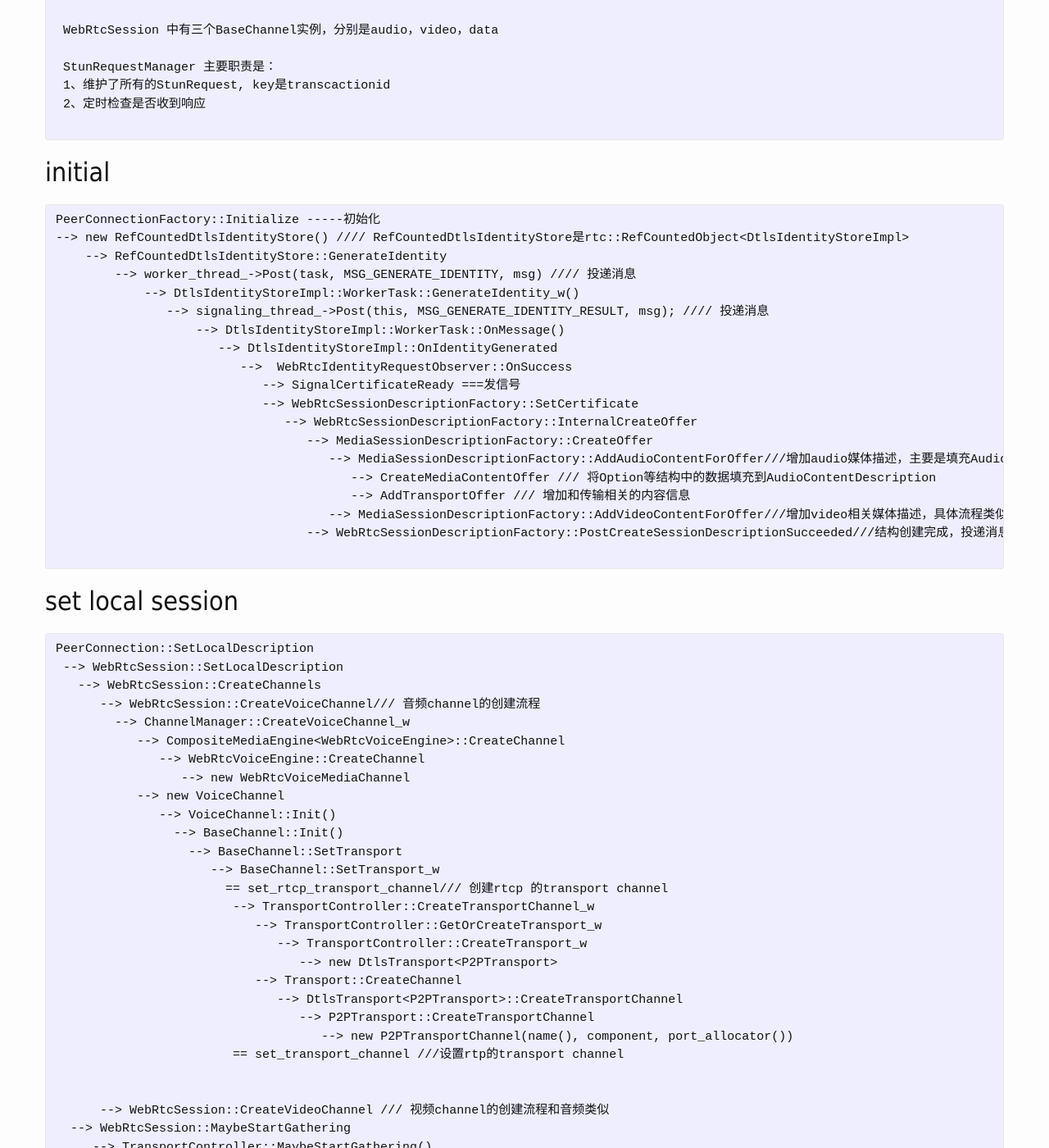
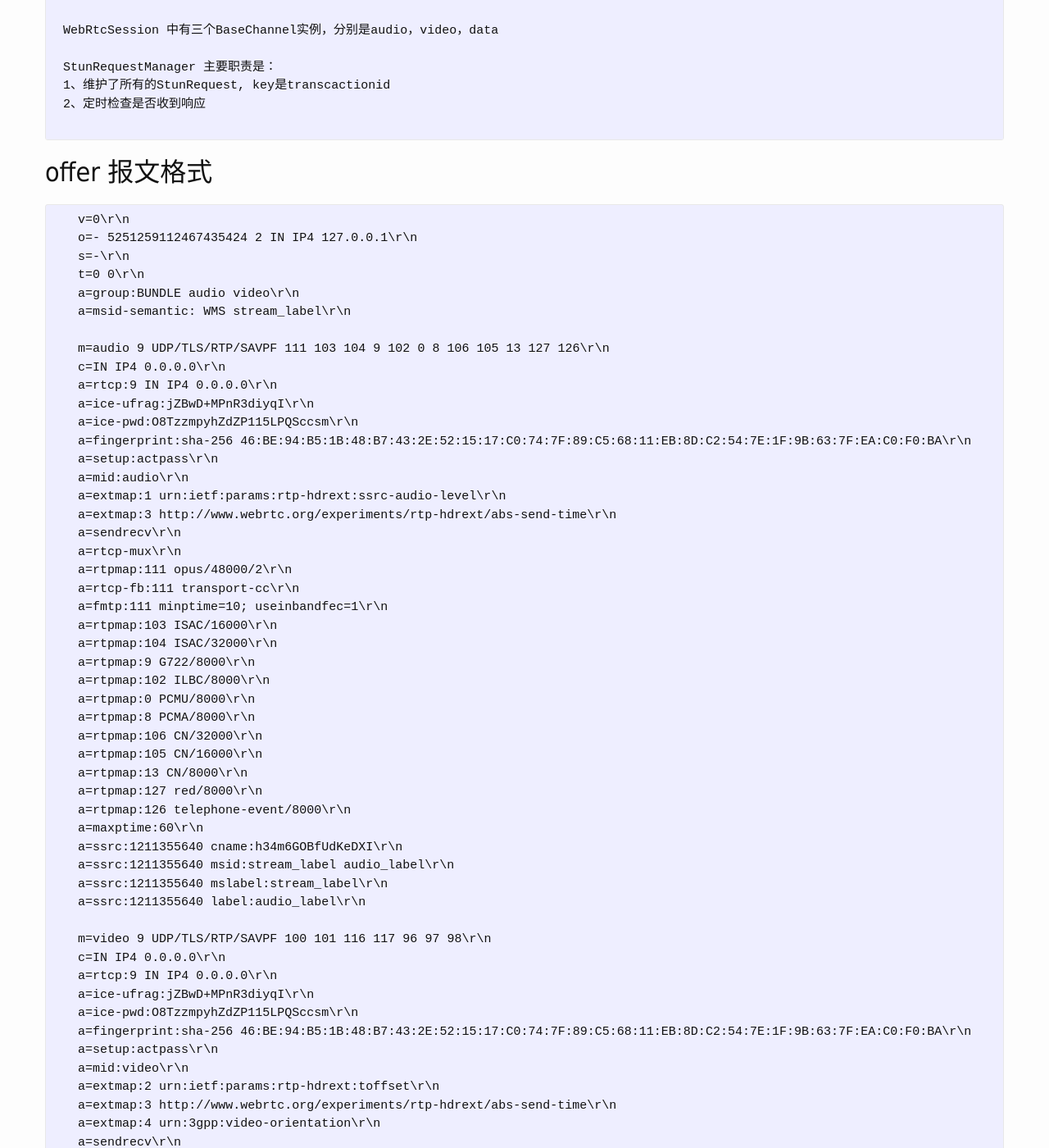
Before and after one commit to haska1025/haska1025.github.io, a Jekyll site: the page built from _posts/2019-01-21-create_offer.md, in a window 1280 px wide and 1400 px high, scrolled down 1579 px. Shown: the whole window at 82% size. Built offline with Jekyll 4.4.1, drawn with Linux system fonts in a browser that asks for light colours; our own code applies the rules of GitHub Pages for plain Markdown files; some of the changed text lies outside the part shown.

Commit message:
Update 2019-01-21-create_offer.md

````diff
--- a/_posts/2019-01-21-create_offer.md
+++ b/_posts/2019-01-21-create_offer.md
@@ -66,6 +66,91 @@
  1、维护了所有的StunRequest, key是transcactionid
  2、定时检查是否收到响应
 
+```
+## offer 报文格式
+
+```c
+   v=0\r\n
+   o=- 5251259112467435424 2 IN IP4 127.0.0.1\r\n
+   s=-\r\n
+   t=0 0\r\n
+   a=group:BUNDLE audio video\r\n
+   a=msid-semantic: WMS stream_label\r\n
+
+   m=audio 9 UDP/TLS/RTP/SAVPF 111 103 104 9 102 0 8 106 105 13 127 126\r\n
+   c=IN IP4 0.0.0.0\r\n
+   a=rtcp:9 IN IP4 0.0.0.0\r\n
+   a=ice-ufrag:jZBwD+MPnR3diyqI\r\n
+   a=ice-pwd:O8TzzmpyhZdZP115LPQSccsm\r\n
+   a=fingerprint:sha-256 46:BE:94:B5:1B:48:B7:43:2E:52:15:17:C0:74:7F:89:C5:68:11:EB:8D:C2:54:7E:1F:9B:63:7F:EA:C0:F0:BA\r\n
+   a=setup:actpass\r\n
+   a=mid:audio\r\n
+   a=extmap:1 urn:ietf:params:rtp-hdrext:ssrc-audio-level\r\n
+   a=extmap:3 http://www.webrtc.org/experiments/rtp-hdrext/abs-send-time\r\n
+   a=sendrecv\r\n
+   a=rtcp-mux\r\n
+   a=rtpmap:111 opus/48000/2\r\n
+   a=rtcp-fb:111 transport-cc\r\n
+   a=fmtp:111 minptime=10; useinbandfec=1\r\n
+   a=rtpmap:103 ISAC/16000\r\n
+   a=rtpmap:104 ISAC/32000\r\n
+   a=rtpmap:9 G722/8000\r\n
+   a=rtpmap:102 ILBC/8000\r\n
+   a=rtpmap:0 PCMU/8000\r\n
+   a=rtpmap:8 PCMA/8000\r\n
+   a=rtpmap:106 CN/32000\r\n
+   a=rtpmap:105 CN/16000\r\n
+   a=rtpmap:13 CN/8000\r\n
+   a=rtpmap:127 red/8000\r\n
+   a=rtpmap:126 telephone-event/8000\r\n
+   a=maxptime:60\r\n
+   a=ssrc:1211355640 cname:h34m6GOBfUdKeDXI\r\n
+   a=ssrc:1211355640 msid:stream_label audio_label\r\n
+   a=ssrc:1211355640 mslabel:stream_label\r\n
+   a=ssrc:1211355640 label:audio_label\r\n
+
+   m=video 9 UDP/TLS/RTP/SAVPF 100 101 116 117 96 97 98\r\n
+   c=IN IP4 0.0.0.0\r\n
+   a=rtcp:9 IN IP4 0.0.0.0\r\n
+   a=ice-ufrag:jZBwD+MPnR3diyqI\r\n
+   a=ice-pwd:O8TzzmpyhZdZP115LPQSccsm\r\n
+   a=fingerprint:sha-256 46:BE:94:B5:1B:48:B7:43:2E:52:15:17:C0:74:7F:89:C5:68:11:EB:8D:C2:54:7E:1F:9B:63:7F:EA:C0:F0:BA\r\n
+   a=setup:actpass\r\n
+   a=mid:video\r\n
+   a=extmap:2 urn:ietf:params:rtp-hdrext:toffset\r\n
+   a=extmap:3 http://www.webrtc.org/experiments/rtp-hdrext/abs-send-time\r\n
+   a=extmap:4 urn:3gpp:video-orientation\r\n
+   a=sendrecv\r\n
+   a=rtcp-mux\r\n
+   a=rtpmap:100 VP8/90000\r\n
+   a=rtcp-fb:100 ccm fir\r\n
+   a=rtcp-fb:100 nack\r\n
+   a=rtcp-fb:100 nack pli\r\n
+   a=rtcp-fb:100 goog-remb\r\n
+   a=rtcp-fb:100 transport-cc\r\n
+   a=rtpmap:101 VP9/90000\r\n
+   a=rtcp-fb:101 ccm fir\r\n
+   a=rtcp-fb:101 nack\r\n
+   a=rtcp-fb:101 nack pli\r\n
+   a=rtcp-fb:101 goog-remb\r\n
+   a=rtcp-fb:101 transport-cc\r\n
+   a=rtpmap:116 red/90000\r\n
+   a=rtpmap:117 ulpfec/90000\r\n
+   a=rtpmap:96 rtx/90000\r\n
+   a=fmtp:96 apt=100\r\n
+   a=rtpmap:97 rtx/90000\r\n
+   a=fmtp:97 apt=101\r\n
+   a=rtpmap:98 rtx/90000\r\n
+   a=fmtp:98 apt=116\r\n
+   a=ssrc-group:FID 1926690562 3444384719\r\n
+   a=ssrc:1926690562 cname:h34m6GOBfUdKeDXI\r\n
+   a=ssrc:1926690562 msid:stream_label video_label\r\n
+   a=ssrc:1926690562 mslabel:stream_label\r\n
+   a=ssrc:1926690562 label:video_label\r\n
+   a=ssrc:3444384719 cname:h34m6GOBfUdKeDXI\r\n
+   a=ssrc:3444384719 msid:stream_label video_label\r\n
+   a=ssrc:3444384719 mslabel:stream_label\r\n
+   a=ssrc:3444384719 label:video_label\r\n
 ```
 
 ## initial
@@ -176,3 +261,11 @@ PeerConnection::SetLocalDescription
          --> StunRequestManager::CheckResponse
             --> StunMessage::Read /// 反序列化
             --> StunRequestManager::CheckResponse
+               /// 1. 获取响应报文中的STUN_ATTR_MAPPED_ADDRESS地址，其实是一个reflex addr，
+               ///    然后构造一个SocketAddr结构。
+               /// 2. 还会继续发送一遍StunBindingRequest，不管本次响应是否成功。
+               --> StunBindingRequest::OnResponse
+                  --> UDPPort::OnStunBindingRequestSucceeded
+                     --> Port::AddAddress /// 构造reflex candidate结构
+                        --> SignalCandidateReady(this, c)
+    --> BasicPortAllocatorSession::OnCandidateReady
````
